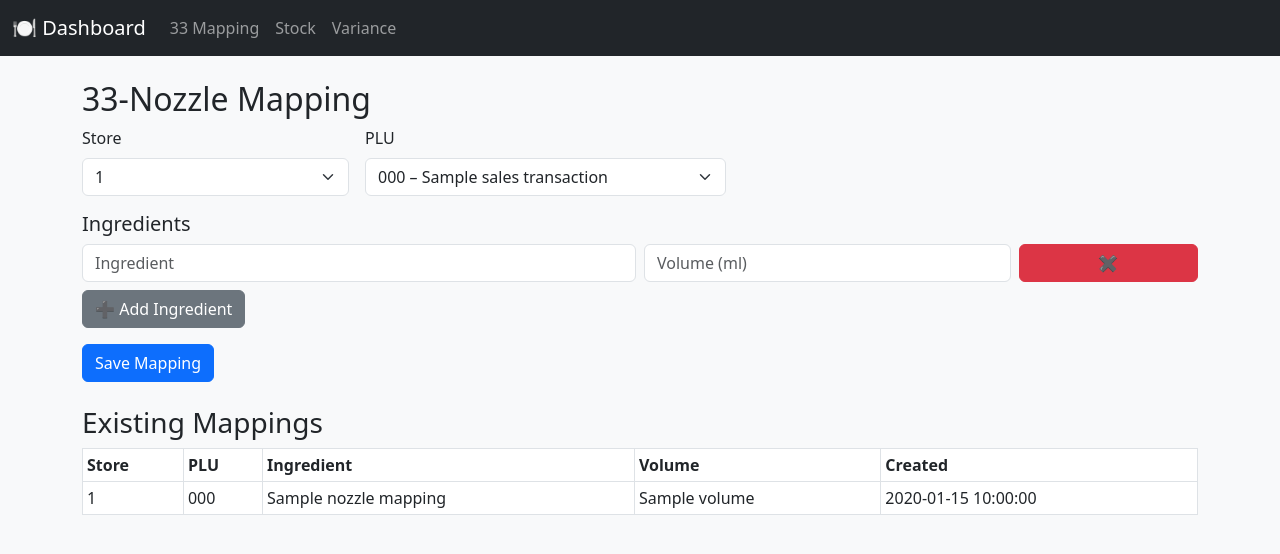
After one commit to justblrmatrix/machine-reporting, a Flask app: page /mapping/33nozzle in a window 1280 px wide. The commit adds this page. Shown: the top 554 px of the page. Run offline with Flask 2, Linux system fonts and the light colour scheme; a database or web service that is not in the repository returns one stand-in record (values such as "Sample title"); some libraries are stand-ins or nearby versions.

Commit message:
33nozzle map import

```diff
--- a/app.py
+++ b/app.py
@@ -44,60 +44,66 @@ def dashboard():
 # ---------------------------
 # Mapping
 # ---------------------------
-@app.route("/mapping", methods=["GET", "POST"])
-def mapping():
+@app.route("/mapping/33nozzle", methods=["GET", "POST"])
+def mapping_nozzle():
     conn = get_conn()
     cur = conn.cursor(cursor_factory=psycopg2.extras.DictCursor)
 
     if request.method == "POST":
+        store_id = request.form.get("store_id")
         plu_code = request.form.get("plu_code")
-        cup_name = request.form.get("cup_name") or None
-        device_id = request.form.get("device_id") or None
 
         ingredients = request.form.getlist("ingredient_name[]")
         volumes = request.form.getlist("volume[]")
 
         for ing, vol in zip(ingredients, volumes):
-            if ing.strip() == "" or vol.strip() == "":
+            if not ing.strip() or not vol.strip():
                 continue
             cur.execute("""
-                INSERT INTO manual_mapping (plu_code, cup_name, device_id, ingredient_name, volume)
-                VALUES (%s, %s, %s, %s, %s)
-                ON CONFLICT DO NOTHING
-            """, (plu_code, cup_name, device_id, ing.strip(), vol))
+                INSERT INTO nozzle_mapping (store_id, plu_code, ingredient_name, volume)
+                VALUES (%s, %s, %s, %s)
+                ON CONFLICT (store_id, plu_code, ingredient_name) DO UPDATE
+                SET volume = EXCLUDED.volume
+            """, (store_id, plu_code, ing.strip(), float(vol)))
+
         conn.commit()
-        flash(f"✅ Recipe for {plu_code} saved!", "success")
-        return redirect(url_for("mapping"))
+        flash(f"✅ Mapping saved for {plu_code} (store {store_id})", "success")
+        return redirect(url_for("mapping_nozzle"))
+
+    # Stores
+    cur.execute("SELECT DISTINCT store_id FROM sales_transactions WHERE store_id IS NOT NULL ORDER BY store_id")
+    stores = [row[0] for row in cur.fetchall()]
 
     # Unmapped PLUs
     cur.execute("""
-        SELECT DISTINCT st.plu_code, st.product_name
+        SELECT DISTINCT st.plu_code, st.product_name, st.store_id
         FROM sales_transactions st
-        WHERE st.plu_code IS NOT NULL
+        WHERE st.source = 'POS'
           AND NOT EXISTS (
-              SELECT 1 FROM manual_mapping m
-              WHERE trim(upper(m.plu_code)) = trim(upper(st.plu_code))
+              SELECT 1 FROM nozzle_mapping m
+              WHERE m.plu_code = st.plu_code
+              AND m.store_id = st.store_id
           )
         ORDER BY st.plu_code
+        LIMIT 100
     """)
     unmapped = cur.fetchall()
 
-    # Distinct ingredient list for dropdown
-    cur.execute("SELECT DISTINCT ingredient_name FROM manual_mapping ORDER BY ingredient_name")
-    ingredients = [row[0] for row in cur.fetchall()]
-
     # Existing mappings
     cur.execute("""
-        SELECT plu_code, cup_name, device_id, ingredient_name, volume, created_at
-        FROM manual_mapping
-        ORDER BY plu_code, cup_name, ingredient_name
+        SELECT store_id, plu_code, ingredient_name, volume, created_at
+        FROM nozzle_mapping
+        ORDER BY store_id, plu_code, ingredient_name
     """)
     mappings = cur.fetchall()
 
     cur.close()
     conn.close()
-    return render_template("mapping.html", unmapped=unmapped, ingredients=ingredients, mappings=mappings)
 
+    return render_template("mapping_nozzle.html",
+                           stores=stores,
+                           unmapped=unmapped,
+                           mappings=mappings)
 
 
 
--- a/load.py
+++ b/load.py
@@ -1,7 +1,8 @@
 import json
 import psycopg2
 import os
-
+from dotenv import load_dotenv
+load_dotenv()
 DB_URL = os.getenv("DATABASE_URL")
 
 def get_conn():
--- a/templates/base.html
+++ b/templates/base.html
@@ -12,7 +12,7 @@
     <a class="navbar-brand" href="{{ url_for('dashboard') }}">🍽️ Dashboard</a>
     <div class="collapse navbar-collapse">
       <ul class="navbar-nav me-auto">
-        <li class="nav-item"><a class="nav-link" href="{{ url_for('mapping') }}">Mapping</a></li>
+        <li class="nav-item"><a class="nav-link" href="{{ url_for('mapping_nozzle') }}">33 Mapping</a></li>
         <li class="nav-item"><a class="nav-link" href="{{ url_for('stock') }}">Stock</a></li>
         <li class="nav-item"><a class="nav-link" href="{{ url_for('variance') }}">Variance</a></li>
       </ul>
--- /dev/null
+++ b/templates/mapping_nozzle.html
@@ -0,0 +1,79 @@
+{% extends "base.html" %}
+{% block content %}
+<h2>33-Nozzle Mapping</h2>
+
+<form method="post" class="mb-4">
+  <div class="row g-3 mb-3">
+    <div class="col-md-3">
+      <label class="form-label">Store</label>
+      <select name="store_id" class="form-select" required>
+        {% for sid in stores %}
+        <option value="{{ sid }}">{{ sid }}</option>
+        {% endfor %}
+      </select>
+    </div>
+    <div class="col-md-4">
+      <label class="form-label">PLU</label>
+      <select name="plu_code" class="form-select" required>
+        {% for row in unmapped %}
+        <option value="{{ row.plu_code }}">{{ row.plu_code }} – {{ row.product_name }}</option>
+        {% endfor %}
+      </select>
+    </div>
+  </div>
+
+  <h5>Ingredients</h5>
+  <div id="ingredients">
+    <div class="row g-2 mb-2 ingredient-row">
+      <div class="col-md-6">
+        <input type="text" class="form-control" name="ingredient_name[]" placeholder="Ingredient">
+      </div>
+      <div class="col-md-4">
+        <input type="number" step="0.01" class="form-control" name="volume[]" placeholder="Volume (ml)">
+      </div>
+      <div class="col-md-2">
+        <button type="button" class="btn btn-danger w-100 remove-row">✖</button>
+      </div>
+    </div>
+  </div>
+  <button type="button" class="btn btn-secondary mb-3" id="addRow">➕ Add Ingredient</button>
+
+  <div>
+    <button class="btn btn-primary">Save Mapping</button>
+  </div>
+</form>
+
+<h3>Existing Mappings</h3>
+<table class="table table-sm table-bordered">
+  <thead>
+    <tr>
+      <th>Store</th><th>PLU</th><th>Ingredient</th><th>Volume</th><th>Created</th>
+    </tr>
+  </thead>
+  <tbody>
+    {% for m in mappings %}
+    <tr>
+      <td>{{ m.store_id }}</td>
+      <td>{{ m.plu_code }}</td>
+      <td>{{ m.ingredient_name }}</td>
+      <td>{{ m.volume }}</td>
+      <td>{{ m.created_at }}</td>
+    </tr>
+    {% endfor %}
+  </tbody>
+</table>
+
+<script>
+document.getElementById("addRow").addEventListener("click", function() {
+  let container = document.getElementById("ingredients");
+  let newRow = document.querySelector(".ingredient-row").cloneNode(true);
+  newRow.querySelectorAll("input").forEach(el => el.value = "");
+  container.appendChild(newRow);
+});
+document.addEventListener("click", function(e) {
+  if (e.target.classList.contains("remove-row")) {
+    e.target.closest(".ingredient-row").remove();
+  }
+});
+</script>
+{% endblock %}
```
Also changed, not shown: templates/mapping.html (deleted, +0 -87 lines).
